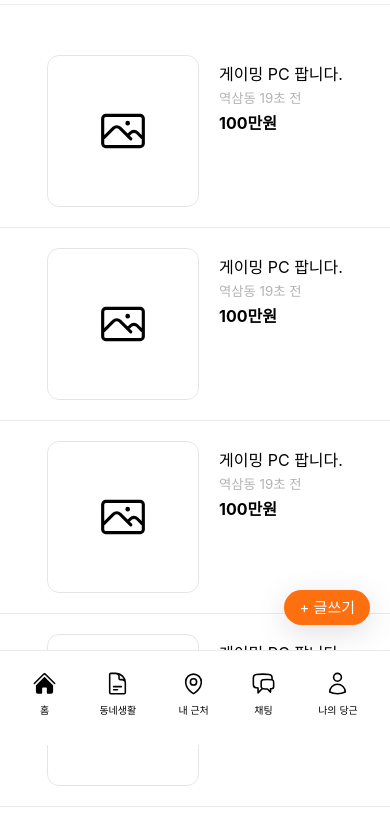
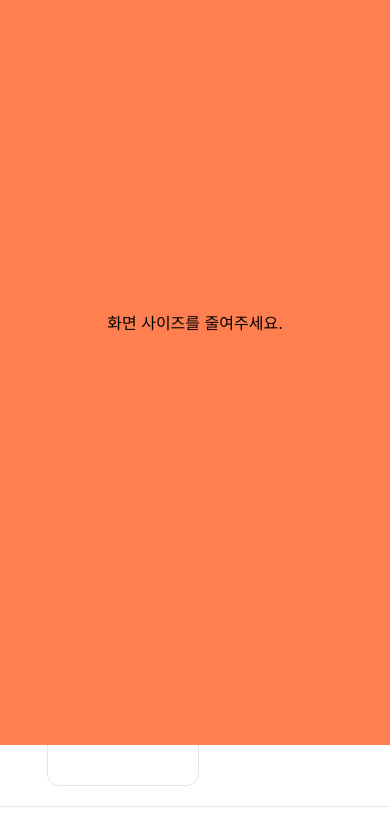
Before and after one commit to unni818/danggeun-market-clone, a plain HTML site: page index.html in a window 390 px wide. Shown: the part 99-923 px from the top of the page. Drawn offline with Linux system fonts and the light colour scheme; a web font is replaced by a local one.

Commit message:
Revert "Update style.css"
This reverts commit dfefbf3360ef1f37486ef89e7f3a435c05d099c8.

```diff
--- a/css/style.css
+++ b/css/style.css
@@ -10,7 +10,8 @@ body {
 }
 
 .media-info-msg {
-    position: fixed;
+    opacity: 1;
+    position: absolute;
     top: 0;
     left: 0;
     width: 100vw;
@@ -21,8 +22,8 @@ body {
     background-color: coral;
 }
 
-@media screen and (max-width: 500px) {
+@media screen and (max-width: 380px) {
     .media-info-msg {
-        display: none;
+        opacity: 0;
     }
 }
```
